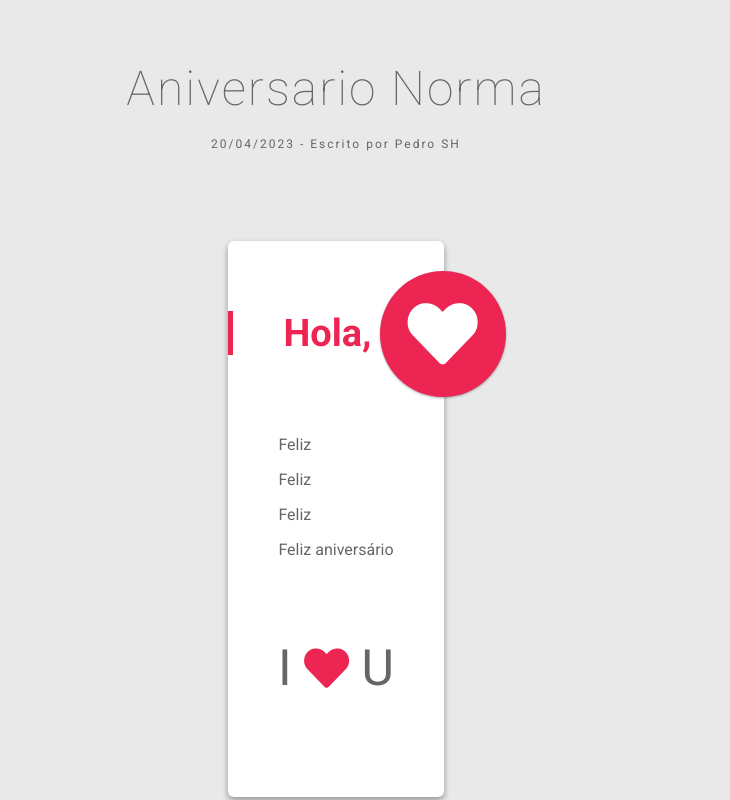
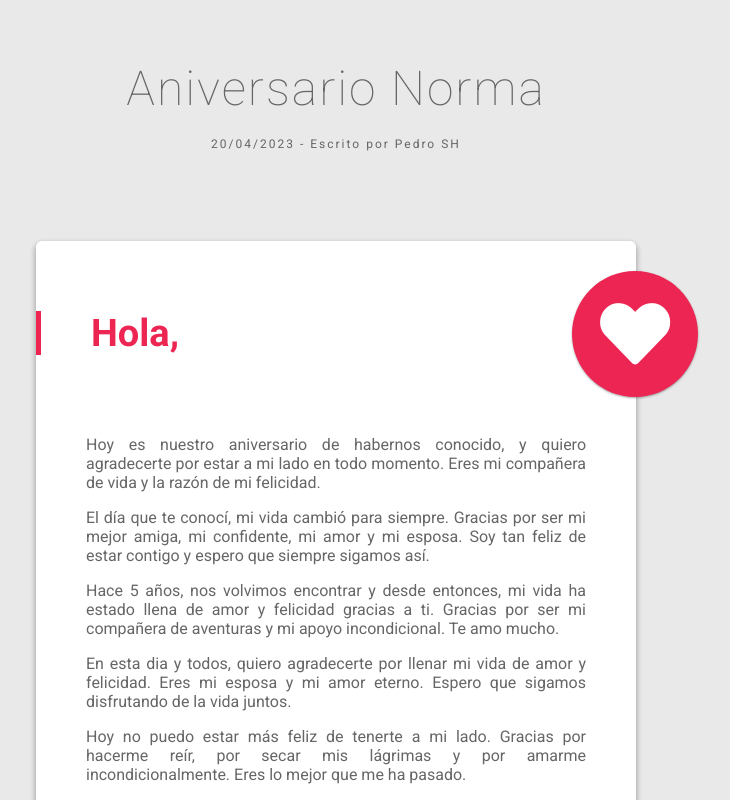
Before and after one commit to pedro172023/aniversario, a plain HTML site: page index.html in a window 1280 px wide. Shown: the top 800 px of the page, without its empty margins (304-1034 px from the left). Drawn offline with Linux system fonts and the light colour scheme; a web font is replaced by a local one.

Commit message:
Update index.html

```diff
--- a/index.html
+++ b/index.html
@@ -24,16 +24,19 @@
     </div>
     <div class='text'>
       <section>
-        <p>Feliz</p>
+  <p>Hoy es nuestro aniversario de habernos conocido, y quiero agradecerte por estar a mi lado en todo momento. Eres mi compañera de vida y la razón de mi felicidad.</p>
   </section>
   <section>
-        <p>Feliz</p>
+    <p>El día que te conocí, mi vida cambió para siempre. Gracias por ser mi mejor amiga, mi confidente, mi amor y mi esposa. Soy tan feliz de estar contigo y espero que siempre sigamos así.</p>
   </section>
   <section>
-        <p>Feliz</p>
+    <p>Hace 5 años, nos volvimos encontrar y desde entonces, mi vida ha estado llena de amor y felicidad gracias a ti. Gracias por ser mi compañera de aventuras y mi apoyo incondicional. Te amo mucho.</p>
   </section>
   <section>
-        <p>Feliz aniversário</p>
+    <p>En esta dia y todos, quiero agradecerte por llenar mi vida de amor y felicidad. Eres mi esposa y mi amor eterno. Espero que sigamos disfrutando de la vida juntos.</p>
+  </section>
+  <section>
+    <p>Hoy no puedo estar más feliz de tenerte a mi lado. Gracias por hacerme reír, por secar mis lágrimas y por amarme incondicionalmente. Eres lo mejor que me ha pasado.</p>
   </section>
     </div>
     <div class='footer'>
```
Lines whose indentation alone changed are shown as unchanged.
